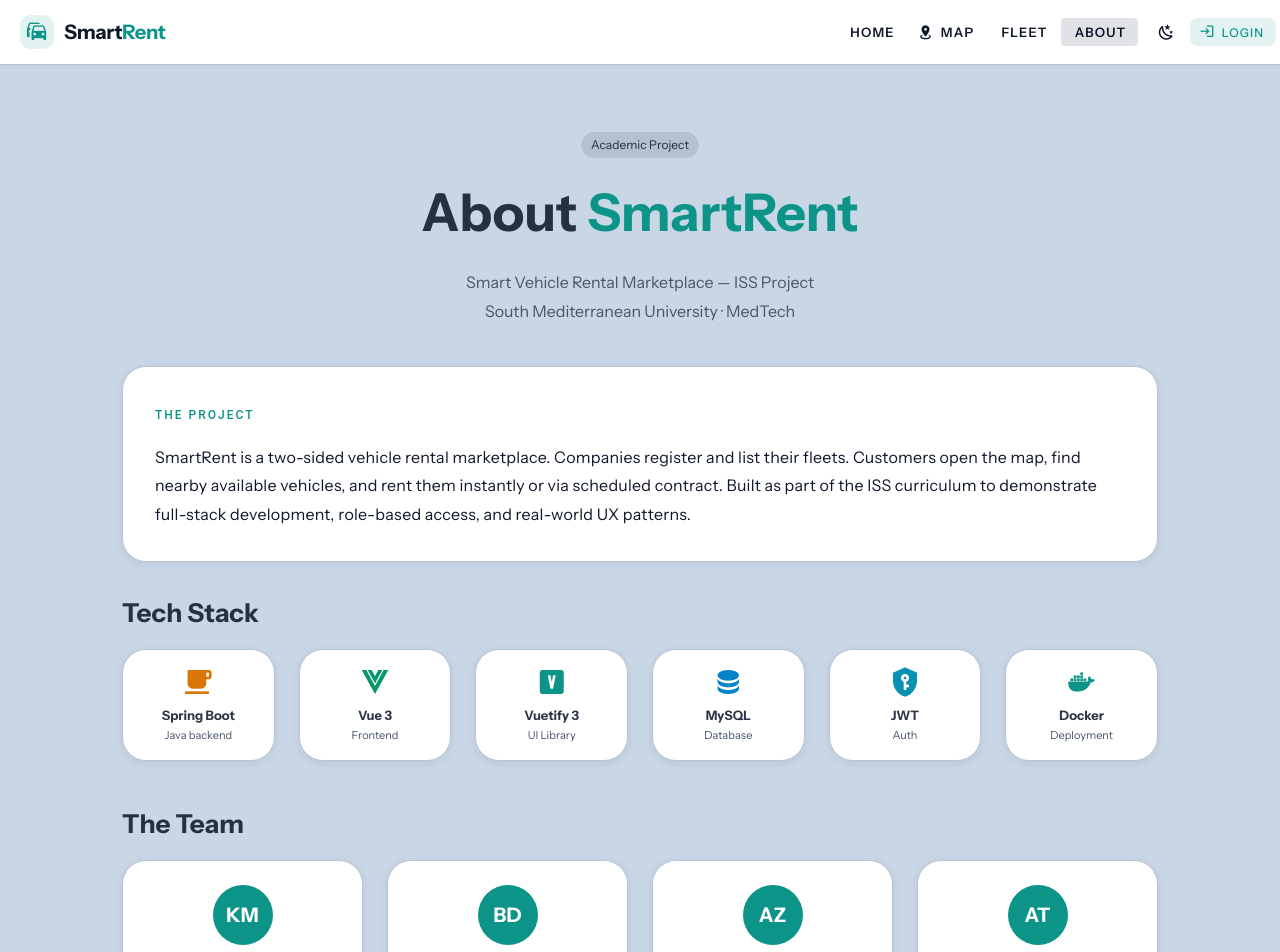
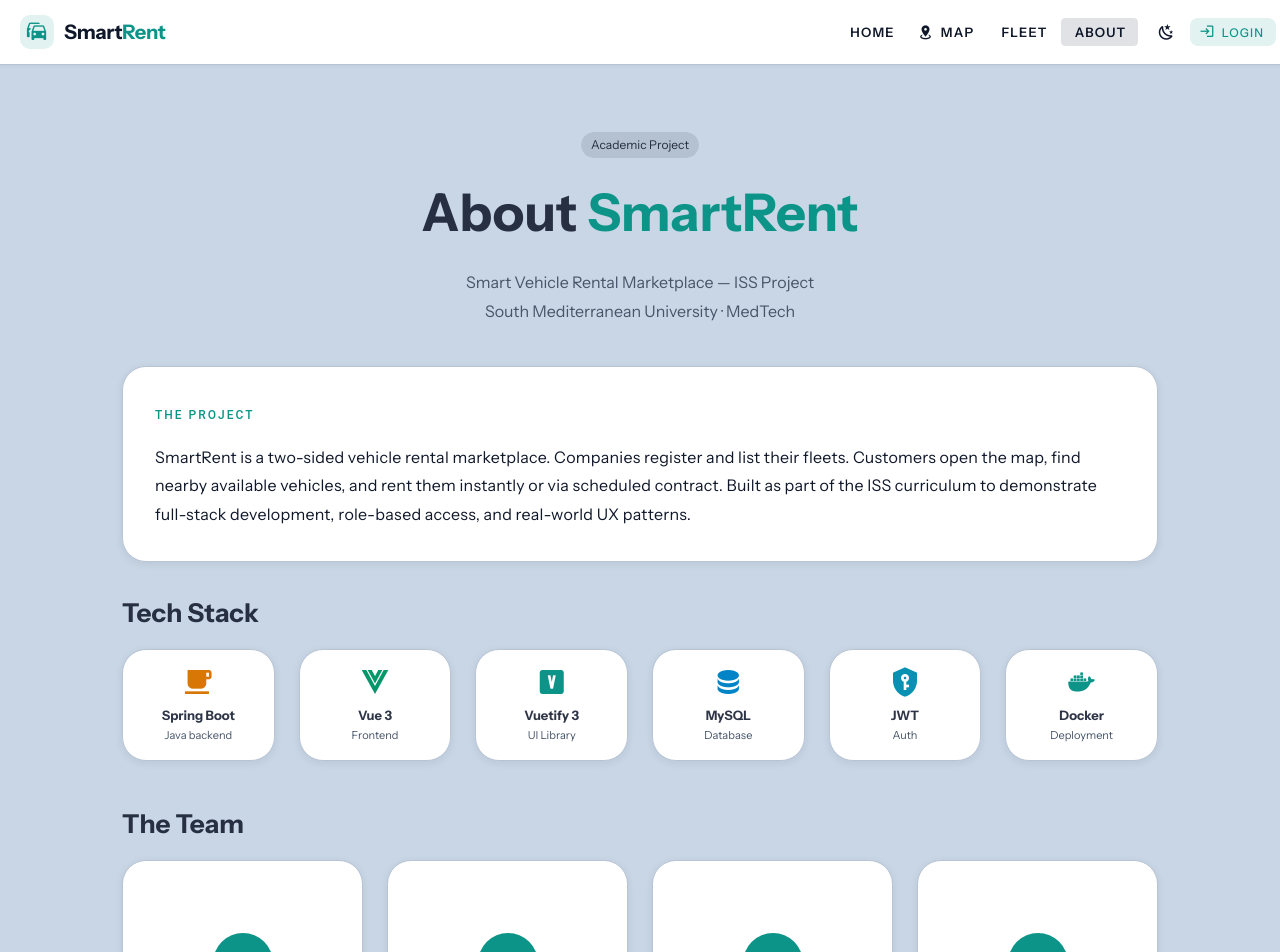
Before and after one commit to Kernel-Hunter/smart-vehicle-rental-system, a Vue app in the folder frontend/: page /about in a window 1280 px wide. Shown: the top 952 px of the page. Built offline with nearby package versions, Linux system fonts and the light colour scheme; a web font is replaced by a local one.

Commit message:
Update AboutView.vue

```diff
--- a/frontend/src/views/AboutView.vue
+++ b/frontend/src/views/AboutView.vue
@@ -43,14 +43,17 @@
           :class="`hover-lift fade-up-${i+1}${m.link ? ' member-clickable' : ''}`"
           rounded="xl"
           elevation="1"
-          class="text-center pa-6"
+          class="team-card text-center pa-6"
           @click="m.link && openLink(m.link)"
         >
+          <!-- Role icon — slides down and fades in on hover, just like tech stack -->
+          <div class="team-icon-wrap mb-2">
+            <v-icon :color="m.color" size="32" class="team-icon">{{ m.icon }}</v-icon>
+          </div>
           <div class="member-avatar-wrap">
             <v-avatar color="primary" size="60" class="mb-3">
               <span style="font-size:20px;font-weight:700;color:white;">{{ m.initials }}</span>
             </v-avatar>
-            <!-- Secret portfolio icon, only shown on Karim's card -->
             <v-icon v-if="m.link" class="portfolio-hint" size="14" color="primary">mdi-open-in-new</v-icon>
           </div>
           <div style="font-weight:700;font-size:14px;">{{ m.name }}</div>
@@ -84,10 +87,10 @@ export default {
         { icon: 'mdi-docker',      color: 'primary',   name: 'Docker',      desc: 'Deployment'    },
       ],
       team: [
-        { name: 'Karim Masmoudi', initials: 'KM', role: 'Full Stack Developer', link: 'https://karimmasmoudi.vercel.app/' },
-        { name: 'Bilel Didi',     initials: 'BD', role: 'Full Stack Developer', link: null },
-        { name: 'Aziz Zemzmi',    initials: 'AZ', role: 'Full Stack Developer', link: null },
-        { name: 'Ahmed Tahri',    initials: 'AT', role: 'Full Stack Developer', link: null },
+        { name: 'Karim Masmoudi', initials: 'KM', role: 'Full Stack Developer', link: 'https://karimmasmoudi.vercel.app/', icon: 'mdi-code-braces',     color: 'primary'   },
+        { name: 'Bilel Didi',     initials: 'BD', role: 'Full Stack Developer', link: null,                                 icon: 'mdi-laptop',          color: 'secondary' },
+        { name: 'Aziz Zemzmi',    initials: 'AZ', role: 'Full Stack Developer', link: null,                                 icon: 'mdi-palette-outline', color: 'success'   },
+        { name: 'Ahmed Tahri',    initials: 'AT', role: 'Full Stack Developer', link: null,                                 icon: 'mdi-cog-outline',     color: 'warning'   },
       ]
     }
   },
@@ -106,7 +109,6 @@ export default {
 
 .member-avatar-wrap { position: relative; display: inline-block; }
 
-/* The tiny link icon — barely visible, reveals on hover */
 .portfolio-hint {
   position: absolute;
   top: 0;
@@ -115,4 +117,25 @@ export default {
   transition: opacity 0.2s ease;
 }
 .member-clickable:hover .portfolio-hint { opacity: 1; }
+
+/* ── Team icon — same hover reveal as tech stack cards ── */
+.team-icon-wrap {
+  height: 40px;
+  display: flex;
+  align-items: center;
+  justify-content: center;
+  overflow: hidden;
+}
+
+.team-icon {
+  opacity: 0;
+  transform: translateY(-12px);
+  transition: opacity 0.25s ease, transform 0.25s cubic-bezier(0.34,1.56,0.64,1);
+}
+
+/* Reveal icon when the card is hovered */
+.team-card:hover .team-icon {
+  opacity: 1;
+  transform: translateY(0);
+}
 </style>
```
